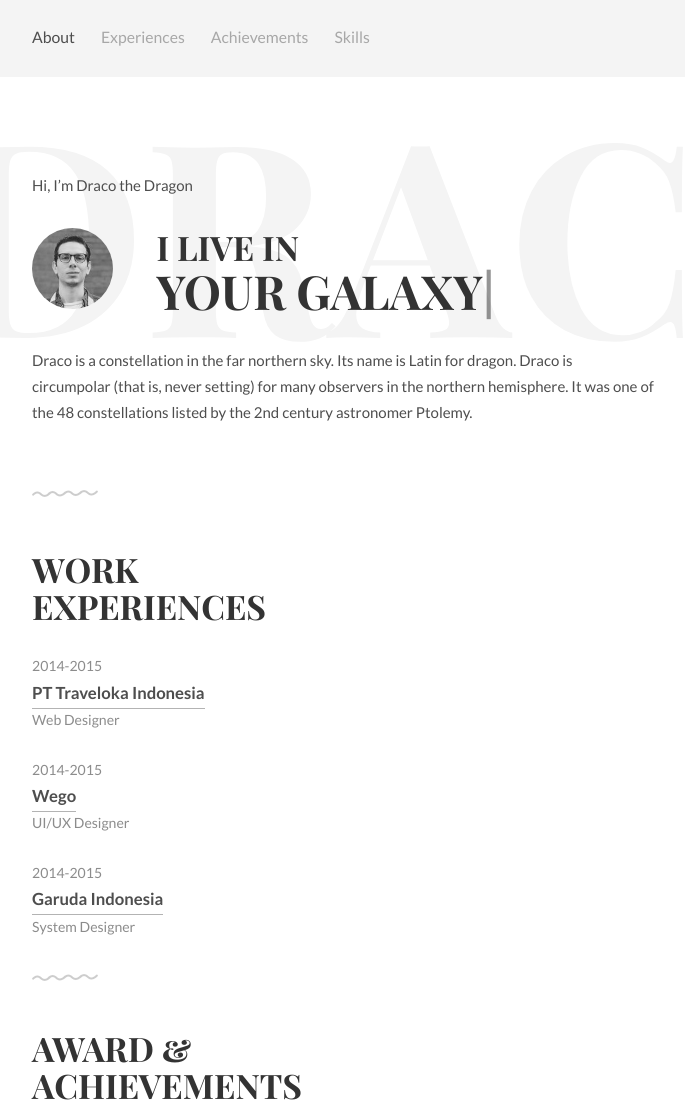
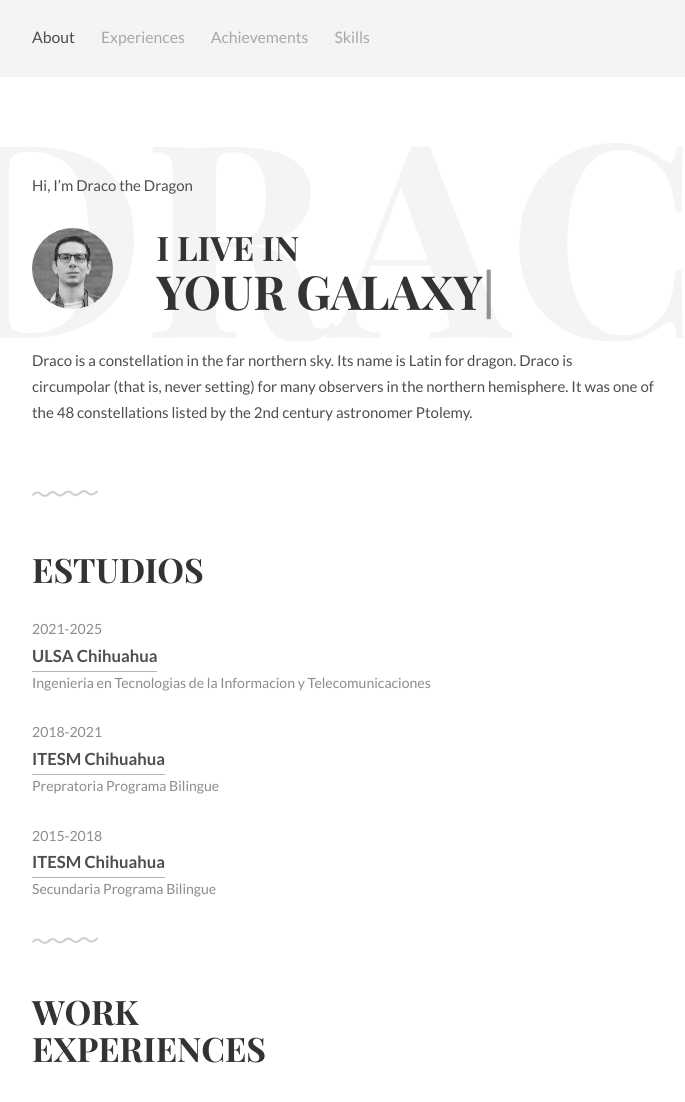
Before and after one commit to afnizarnur/draco, a plain HTML site: page index.html in a window 1280 px wide. Shown: the top 1102 px of the page, without its empty margins (297-982 px from the left). Drawn offline with Linux system fonts and the light colour scheme.

Commit message:
Se agrea sección de estudios

```diff
--- a/index.html
+++ b/index.html
@@ -55,6 +55,27 @@
 					Draco is a constellation in the far northern sky. Its name is Latin for dragon. Draco is circumpolar (that is, never setting) for many observers in the northern hemisphere. It was one of the 48 constellations listed by the 2nd century astronomer Ptolemy.
 				</p>
 			</div>
+		</div>
+	</div>
+	<!-- Work Experience -->
+	<div class="work section second" id="experiences">
+		<div class="container">
+			<h1>Estudios</h1>
+			<ul class="work-list">
+				<li>2021-2025</li>
+				<li><a href="#">ULSA Chihuahua</a></li>
+				<li>Ingenieria en Tecnologias de la Informacion y Telecomunicaciones</li>
+			</ul>
+			<ul class="work-list">
+				<li>2018-2021</li>
+				<li><a href="#">ITESM Chihuahua</a></li>
+				<li>Prepratoria Programa Bilingue</li>
+			</ul>
+			<ul class="work-list">
+				<li>2015-2018</li>
+				<li><a href="#">ITESM Chihuahua</a></li>
+				<li>Secundaria Programa Bilingue</li>
+			</ul>
 		</div>
 	</div>
 
```
